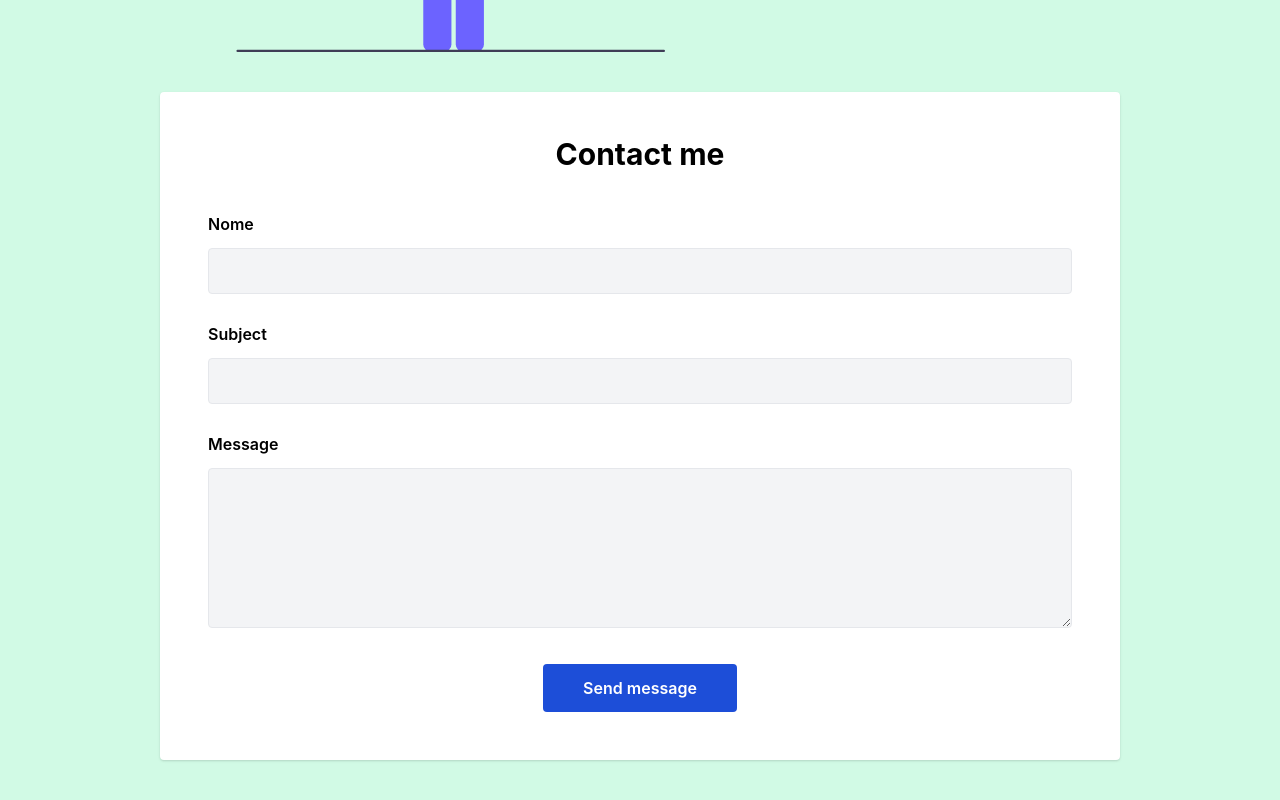
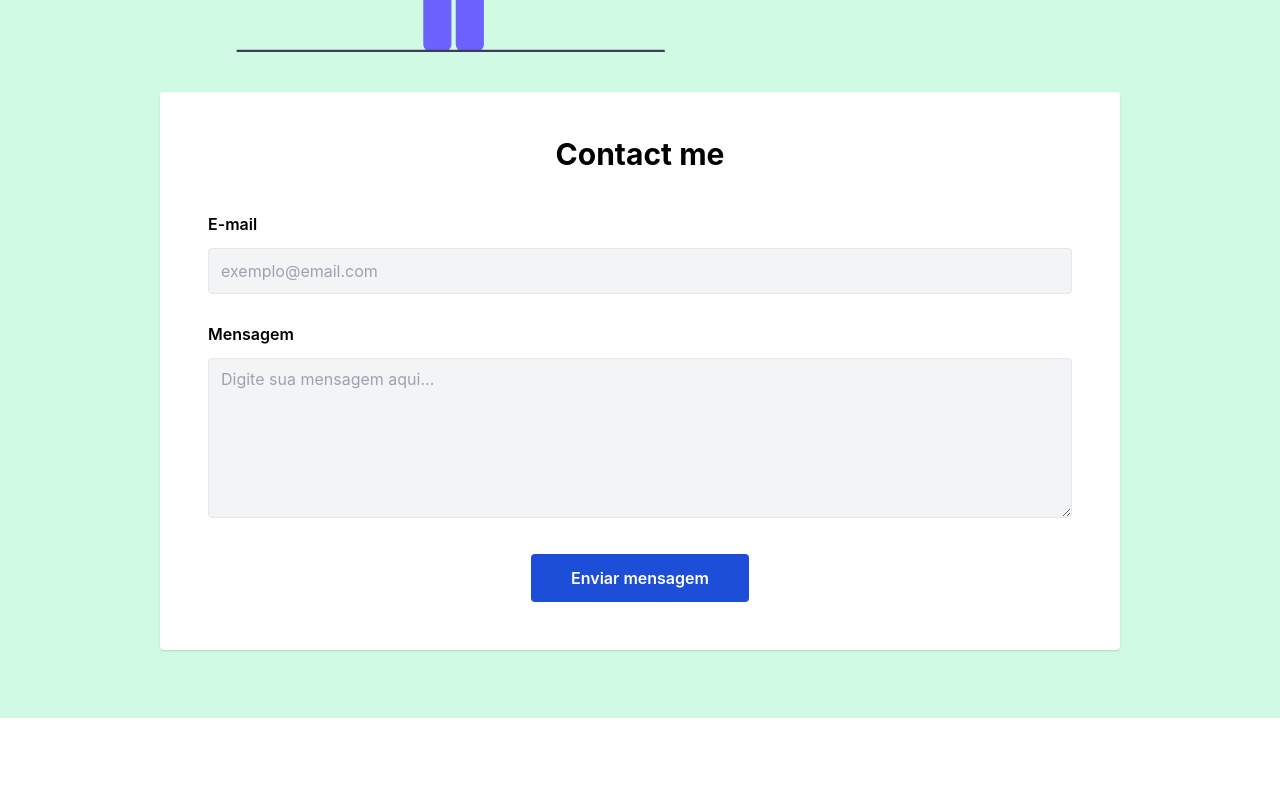
Before and after one commit to thomasravache/my-personal-portfolio, a React (Create React App) app: page / in a window 1280 px wide. Shown: the part 4304-5104 px from the top of the page. After the commit the page ends 5022 px from the top, so only its background shows below. Built offline with nearby package versions, Linux system fonts and the light colour scheme.

Commit message:
atualizando formulario de contato

```diff
--- a/src/components/Contact.jsx
+++ b/src/components/Contact.jsx
@@ -26,29 +26,29 @@ const Contact = () => {
           <form onSubmit={ sendEmail }>
             <div className="md:flex items-center mt-12">
               <div className="w-full flex flex-col">
-                  <label className="font-semibold leading-none">Nome</label>
-                  <input type="text" className="leading-none text-gray-900 p-3 focus:outline-none focus:border-blue-700 mt-4 bg-gray-100 border rounded border-gray-200" name="name" />
+                  <label className="font-semibold leading-none">E-mail</label>
+                  <input placeholder="exemplo@email.com" type="email" required className="leading-none text-gray-900 p-3 focus:outline-none focus:border-blue-700 mt-4 bg-gray-100 border rounded border-gray-200" name="email" />
               </div>
               {/* <div className="w-full md:w-1/2 flex flex-col md:ml-6 md:mt-0 mt-4">
                   <label className="font-semibold leading-none">Phone</label>
                   <input type="email" className="leading-none text-gray-900 p-3 focus:outline-none focus:border-blue-700 mt-4 bg-gray-100 border rounded border-gray-200"/>
               </div> */}
             </div>
-            <div className="md:flex items-center mt-8">
+            {/* <div className="md:flex items-center mt-8">
               <div className="w-full flex flex-col">
                   <label className="font-semibold leading-none">Subject</label>
                   <input type="text" className="leading-none text-gray-900 p-3 focus:outline-none focus:border-blue-700 mt-4 bg-gray-100 border rounded border-gray-200" name="subject"/>
               </div>
-            </div>
+            </div> */}
             <div>
               <div className="w-full flex flex-col mt-8">
-                  <label className="font-semibold leading-none">Message</label>
-                  <textarea type="text" className="h-40 text-base leading-none text-gray-900 p-3 focus:oultine-none focus:border-blue-700 mt-4 bg-gray-100 border rounded border-gray-200" name="message"></textarea>
+                  <label className="font-semibold leading-none">Mensagem</label>
+                  <textarea placeholder="Digite sua mensagem aqui..." type="text" className="h-40 text-base leading-none text-gray-900 p-3 focus:oultine-none focus:border-blue-700 mt-4 bg-gray-100 border rounded border-gray-200" name="message" required></textarea>
               </div>
             </div>
             <div className="flex items-center justify-center w-full">
               <button className="mt-9 font-semibold leading-none text-white py-4 px-10 bg-blue-700 rounded hover:bg-blue-600 focus:ring-2 focus:ring-offset-2 focus:ring-blue-700 focus:outline-none">
-                  Send message
+                  Enviar mensagem
               </button>
             </div>
           </form>
```
